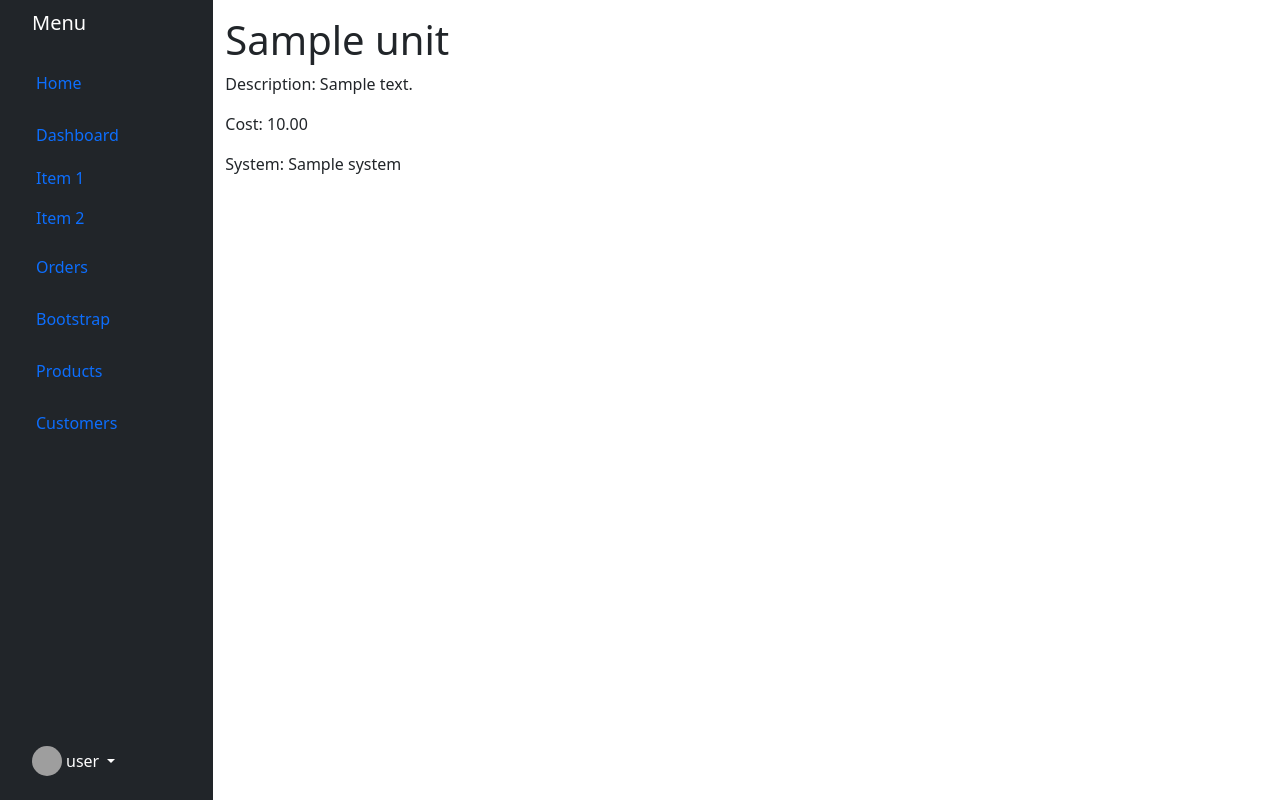
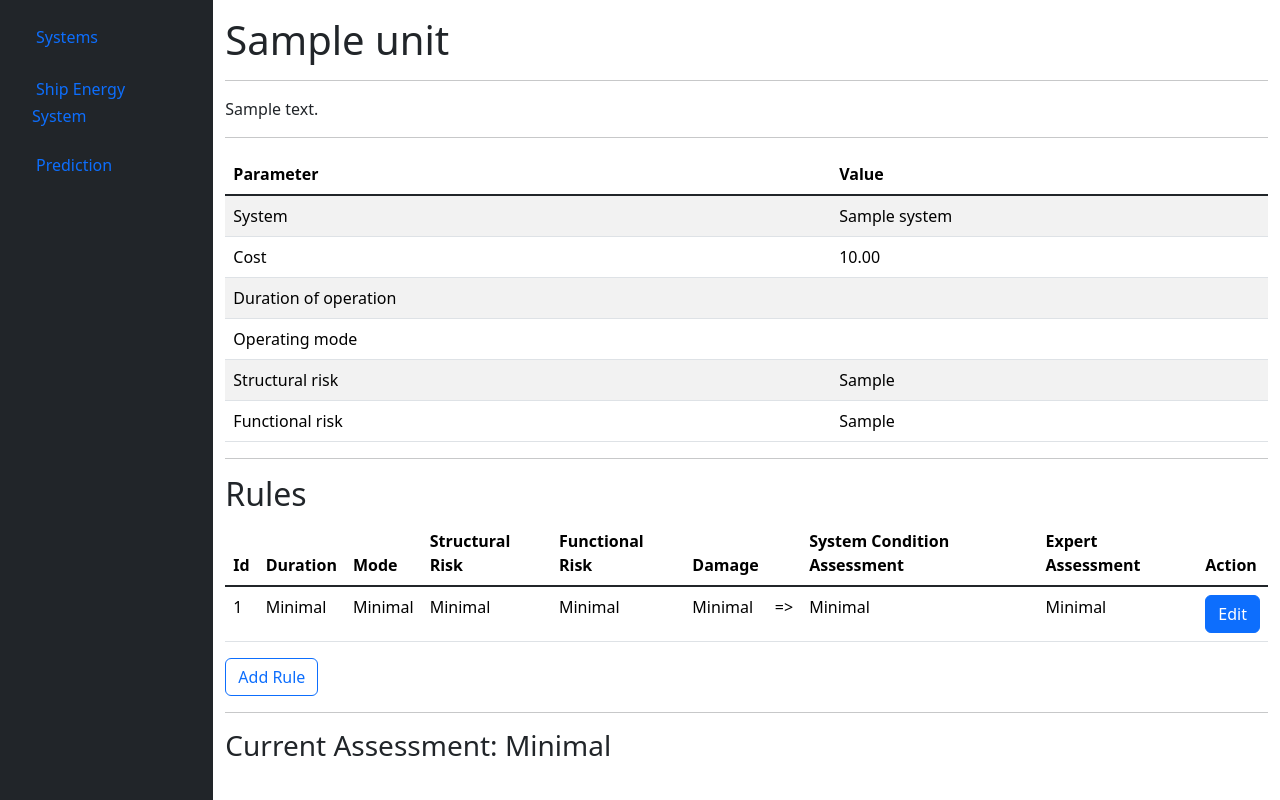
Before and after one commit to EA2311/KB, a Django app: page /1/1 in a window 1280 px wide. Run offline with Django 4.2, Linux system fonts and the light colour scheme; tables that the repository leaves empty hold one stand-in row (values such as "Sample post"); grey boxes are pictures that could not be loaded.

Commit message:
feat: add rule creation view and template

```diff
--- a/main/models.py
+++ b/main/models.py
@@ -17,7 +17,7 @@
     # unit = models.ForeignKey(Unit, on_delete=models.CASCADE)
 
     def __str__(self):
-        return self.output
+        return str(self.value)
 
 
 class OperatingMode(models.Model):
@@ -76,19 +76,19 @@
     description = models.TextField(blank=True, null=True)
     system = models.ForeignKey(System, on_delete=models.CASCADE)
 
-    cost = models.DecimalField(decimal_places=2, max_digits=20, default=1000)
-    duration_of_operation = models.ForeignKey(DurationOfOperation, on_delete=models.CASCADE, null=True)
-    operating_mode = models.ForeignKey(OperatingMode,  on_delete=models.CASCADE, null=True)
-    structural_risk = models.ForeignKey(StructuralRisk, on_delete=models.CASCADE, null=True)
-    functional_risk = models.ForeignKey(FunctionalRisk, on_delete=models.CASCADE, null=True)
-    failure_probability = models.ForeignKey(FailureProbability, on_delete=models.CASCADE, null=True)
-    damage = models.ForeignKey(Damage, on_delete=models.CASCADE, null=True)
+    cost = models.DecimalField(decimal_places=2, max_digits=20, default=1000, blank=True)
+    duration_of_operation = models.ForeignKey(DurationOfOperation, on_delete=models.CASCADE, null=True, blank=True)
+    operating_mode = models.ForeignKey(OperatingMode,  on_delete=models.CASCADE, null=True, blank=True)
+    structural_risk = models.ForeignKey(StructuralRisk, on_delete=models.CASCADE, null=True, blank=True)
+    functional_risk = models.ForeignKey(FunctionalRisk, on_delete=models.CASCADE, null=True, blank=True)
+    failure_probability = models.ForeignKey(FailureProbability, on_delete=models.CASCADE, null=True, blank=True)
+    damage = models.ForeignKey(Damage, on_delete=models.CASCADE, null=True, blank=True)
 
     def __str__(self):
         return self.name
 
 
-RULES_CHOICES = [('Minimal', 0), ('Low', 1), ('Medium', 2), ('Critical', 3)]
+RULES_CHOICES = [('Minimal', 'Minimal'), ('Low', 'Low'), ('Medium', 'Medium'), ('Critical', 'Critical')]
 
 
 class Rule(models.Model):
--- a/main/urls.py
+++ b/main/urls.py
@@ -1,7 +1,7 @@
 from django.urls import path
 
 from . import views
-from .views import AddSystemView, SystemListView, UnitListView, UnitDetailView
+from .views import AddSystemView, SystemListView, UnitListView, UnitDetailView, AddRuleView
 
 #app_name = "main"
 
@@ -10,5 +10,6 @@
     path("", SystemListView.as_view(), name="system_list"),
     path("<int:pk>/", UnitListView.as_view(), name="unit_list"),
     path("<int:pk>/<int:id>", UnitDetailView.as_view(), name="unit_detail"),
+    path("<int:pk>/<int:id>/add_rule", AddRuleView.as_view(), name="add_rule"),
 
 ]
--- a/main/views.py
+++ b/main/views.py
@@ -1,8 +1,9 @@
-from django.shortcuts import render
+from django.shortcuts import render, redirect
 from django.urls import reverse_lazy
 from django.views.generic import CreateView, ListView, DetailView
 
-from main.models import System, Unit
+from main.forms import RuleForm
+from main.models import System, Unit, Rule
 
 
 def set_context(context: dict, **kwargs) -> dict:
@@ -39,3 +40,23 @@
 
     def get_object(self, queryset=None):
         return Unit.objects.get(id=self.kwargs['id'])
+
+    def get_context_data(self, **kwargs):
+        rules = Rule.objects.filter(unit=self.kwargs['id'])
+        return set_context(super().get_context_data(**kwargs), rules=rules)
+
+
+class AddRuleView(CreateView):
+    model = Rule
+    success_url = reverse_lazy('unit_list')
+    form_class = RuleForm
+
+    def form_valid(self, form):
+        rule = form.save(commit=False)
+        rule.unit = Unit.objects.get(id=self.kwargs['id'])
+        rule.rule = f'If OM is {rule.operating_mode} and DoO is {rule.operating_mode} and SR is {rule.structural_risk} and FR is {rule.structural_risk} and D is {rule.damage} then Failure Probability is {rule.expert_assessment}'
+        rule.save()
+        return redirect('unit_list', pk=self.kwargs['pk'])
+
+    def get_context_data(self, **kwargs):
+        return set_context(super().get_context_data(**kwargs), pk=self.kwargs['pk'], unit=self.kwargs['id'])
--- a/templates/main/base.html
+++ b/templates/main/base.html
@@ -16,80 +16,24 @@
     <div class="row flex-nowrap">
         <div class="col-auto col-md-3 col-xl-2 px-sm-2 px-0 bg-dark">
             <div class="d-flex flex-column align-items-center align-items-sm-start px-4 pt-2 text-white min-vh-100">
-                <a href="/" class="d-flex align-items-center pb-3 mb-md-0 me-md-auto text-white text-decoration-none">
-                    <span class="fs-5 d-none d-sm-inline">Menu</span>
-                </a>
+
                 <ul class="nav nav-pills flex-column mb-sm-auto mb-0 align-items-center align-items-sm-start" id="menu">
                     <li class="nav-item">
                         <a href="#" class="nav-link align-middle px-0">
-                            <i class="fs-4 bi-house"></i> <span class="ms-1 d-none d-sm-inline">Home</span>
+                            <i class="fs-4 bi-house"></i> <span class="ms-1 d-none d-sm-inline">Systems</span>
                         </a>
                     </li>
-                    <li>
-                        <a href="#submenu1" data-bs-toggle="collapse" class="nav-link px-0 align-middle">
-                            <i class="fs-4 bi-speedometer2"></i> <span class="ms-1 d-none d-sm-inline">Dashboard</span> </a>
-                        <ul class="collapse show nav flex-column ms-1" id="submenu1" data-bs-parent="#menu">
-                            <li class="w-100">
-                                <a href="#" class="nav-link px-0"> <span class="d-none d-sm-inline">Item</span> 1 </a>
-                            </li>
-                            <li>
-                                <a href="#" class="nav-link px-0"> <span class="d-none d-sm-inline">Item</span> 2 </a>
-                            </li>
-                        </ul>
+                    <li class="nav-item">
+                        <a href="#" class="nav-link align-middle px-0">
+                            <i class="fs-4 bi-house"></i> <span class="ms-1 d-none d-sm-inline">Ship Energy System</span>
+                        </a>
                     </li>
-                    <li>
-                        <a href="#" class="nav-link px-0 align-middle">
-                            <i class="fs-4 bi-table"></i> <span class="ms-1 d-none d-sm-inline">Orders</span></a>
-                    </li>
-                    <li>
-                        <a href="#submenu2" data-bs-toggle="collapse" class="nav-link px-0 align-middle ">
-                            <i class="fs-4 bi-bootstrap"></i> <span class="ms-1 d-none d-sm-inline">Bootstrap</span></a>
-                        <ul class="collapse nav flex-column ms-1" id="submenu2" data-bs-parent="#menu">
-                            <li class="w-100">
-                                <a href="#" class="nav-link px-0"> <span class="d-none d-sm-inline">Item</span> 1</a>
-                            </li>
-                            <li>
-                                <a href="#" class="nav-link px-0"> <span class="d-none d-sm-inline">Item</span> 2</a>
-                            </li>
-                        </ul>
-                    </li>
-                    <li>
-                        <a href="#submenu3" data-bs-toggle="collapse" class="nav-link px-0 align-middle">
-                            <i class="fs-4 bi-grid"></i> <span class="ms-1 d-none d-sm-inline">Products</span> </a>
-                            <ul class="collapse nav flex-column ms-1" id="submenu3" data-bs-parent="#menu">
-                            <li class="w-100">
-                                <a href="#" class="nav-link px-0"> <span class="d-none d-sm-inline">Product</span> 1</a>
-                            </li>
-                            <li>
-                                <a href="#" class="nav-link px-0"> <span class="d-none d-sm-inline">Product</span> 2</a>
-                            </li>
-                            <li>
-                                <a href="#" class="nav-link px-0"> <span class="d-none d-sm-inline">Product</span> 3</a>
-                            </li>
-                            <li>
-                                <a href="#" class="nav-link px-0"> <span class="d-none d-sm-inline">Product</span> 4</a>
-                            </li>
-                        </ul>
-                    </li>
-                    <li>
-                        <a href="#" class="nav-link px-0 align-middle">
-                            <i class="fs-4 bi-people"></i> <span class="ms-1 d-none d-sm-inline">Customers</span> </a>
+                    <li class="nav-item">
+                        <a href="#" class="nav-link align-middle px-0">
+                            <i class="fs-4 bi-house"></i> <span class="ms-1 d-none d-sm-inline">Prediction</span>
+                        </a>
                     </li>
                 </ul>
-                <hr>
-                <div class="dropdown pb-4">
-                    <a href="#" class="d-flex align-items-center text-white text-decoration-none dropdown-toggle" id="dropdownUser1" data-bs-toggle="dropdown" aria-expanded="false">
-                        <img src="https://github.com/mdo.png" alt="hugenerd" width="30" height="30" class="rounded-circle">
-                        <span class="d-none d-sm-inline mx-1">user</span>
-                    </a>
-                    <ul class="dropdown-menu dropdown-menu-dark text-small shadow">
-                        <li><a class="dropdown-item" href="#">Settings</a></li>
-                        <li>
-                            <hr class="dropdown-divider">
-                        </li>
-                        <li><a class="dropdown-item" href="#">Sign out</a></li>
-                    </ul>
-                </div>
             </div>
         </div>
         <div class="col py-3">
--- a/templates/main/unit_detail.html
+++ b/templates/main/unit_detail.html
@@ -6,7 +6,83 @@
 
 {% block content %}
 <h1>{{ object.name }}</h1>
-<p>Description: {{ object.description }}</p>
-<p>Cost: {{ object.cost }}</p>
-<p>System: {{ object.system }}</p>
+<hr>
+{{ object.description }}
+<hr>
+<table class="table table-striped ">
+<thead>
+    <tr>
+      <th scope="col">Parameter</th>
+      <th scope="col">Value</th>
+    </tr>
+  </thead>
+    <tbody class="table-group-divider">
+    <tr>
+      <td>System</td>
+      <td>{{ object.system }}</td>
+    </tr>
+    <tr>
+      <td>Cost</td>
+      <td>{{ object.cost }}</td>
+    </tr>
+    <tr>
+      <td>Duration of operation</td>
+      <td>{{ object.duration_of_operation }}</td>
+    </tr>
+    <tr>
+      <td>Operating mode</td>
+      <td>{{ object.operating_mode }}</td>
+    </tr>
+    <tr>
+      <td>Structural risk</td>
+      <td>{{ object.structural_risk }}</td>
+    </tr>
+    <tr>
+      <td>Functional risk</td>
+      <td>{{ object.functional_risk }}</td>
+    </tr>
+  </tbody>
+</table>
+<hr>
+<h2>Rules</h2>
+<table class="table">
+<thead>
+    <tr>
+      <th scope="col">Id</th>
+      <th scope="col">Duration</th>
+      <th scope="col">Mode</th>
+      <th scope="col">Structural Risk</th>
+      <th scope="col">Functional Risk</th>
+      <th scope="col">Damage</th>
+      <th></th>
+      <th scope="col">System Condition Assessment</th>
+      <th scope="col">Expert Assessment</th>
+      <th scope="col">Action</th>
+
+    </tr>
+  </thead>
+    <tbody class="table-group-divider">
+      {% for rule in rules %}
+
+    <tr>
+      <td>{{ rule.id }}</td>
+      <td>{{ rule.operating_mode }}</td>
+      <td>{{ rule.duration_of_operation }}</td>
+      <td>{{ rule.structural_risk }}</td>
+      <td>{{ rule.functional_risk }}</td>
+      <td>{{ rule.damage }}</td>
+      <td>=></td>
+      <td>{{ rule.system_condition_assessment }}</td>
+      <td>{{ rule.expert_assessment }}</td>
+      <td> <a class="btn btn-primary justify-content-end">Edit</a></td>
+    </tr>
+{% endfor %}
+    </tbody>
+</table>
+<a href="{%url 'add_rule' object.system.id object.id%}" class="btn btn-outline-primary justify-content-end">Add Rule</a>
+
+<hr>
+<h3>Current Assessment: Minimal</h3>
+
+
 {% endblock %}
```
Also changed, not shown: main/forms.py (added, +34 -0 lines), templates/main/rule_form.html (added, +24 -0 lines), templates/main/unit_list.html (+16 -8 lines).
